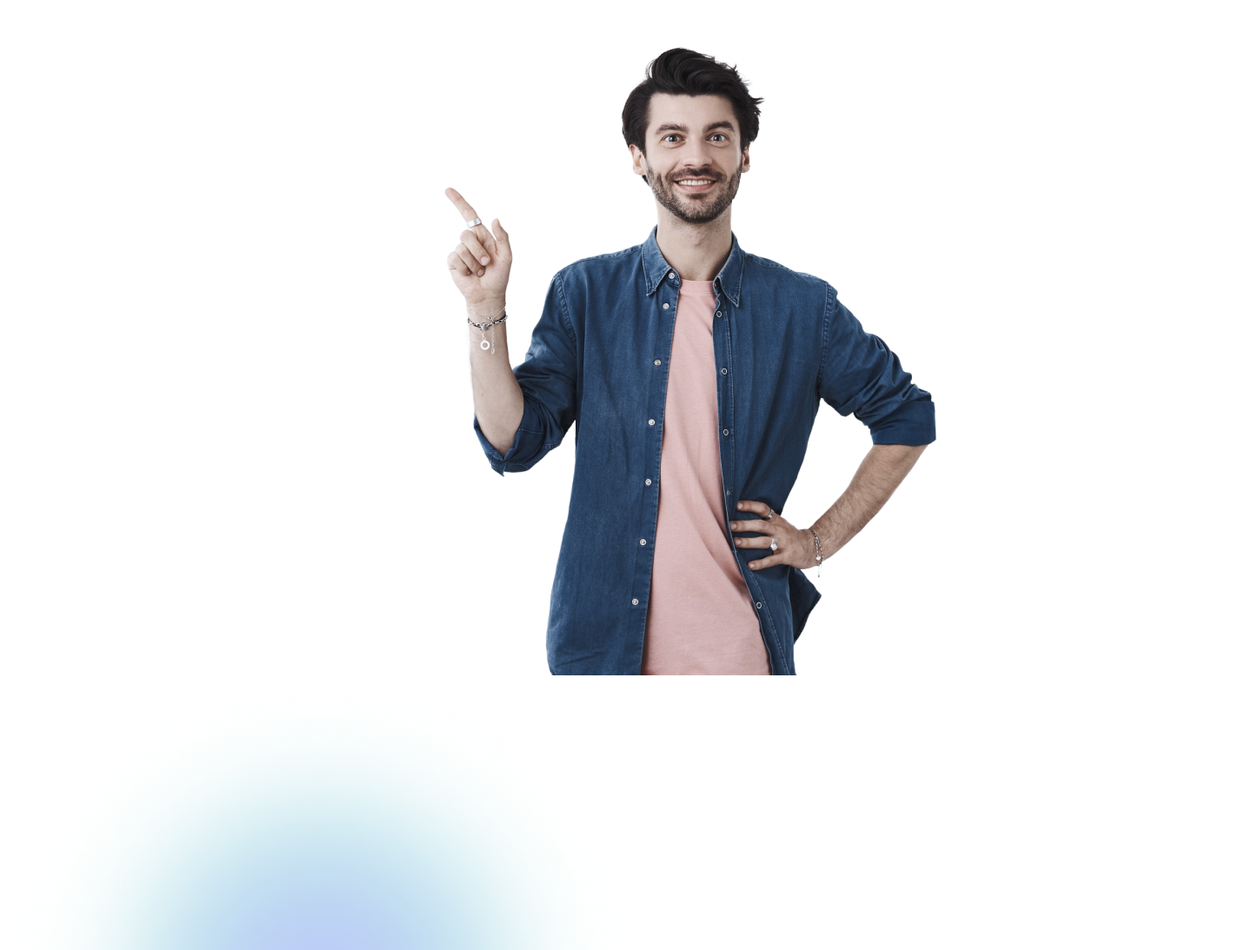
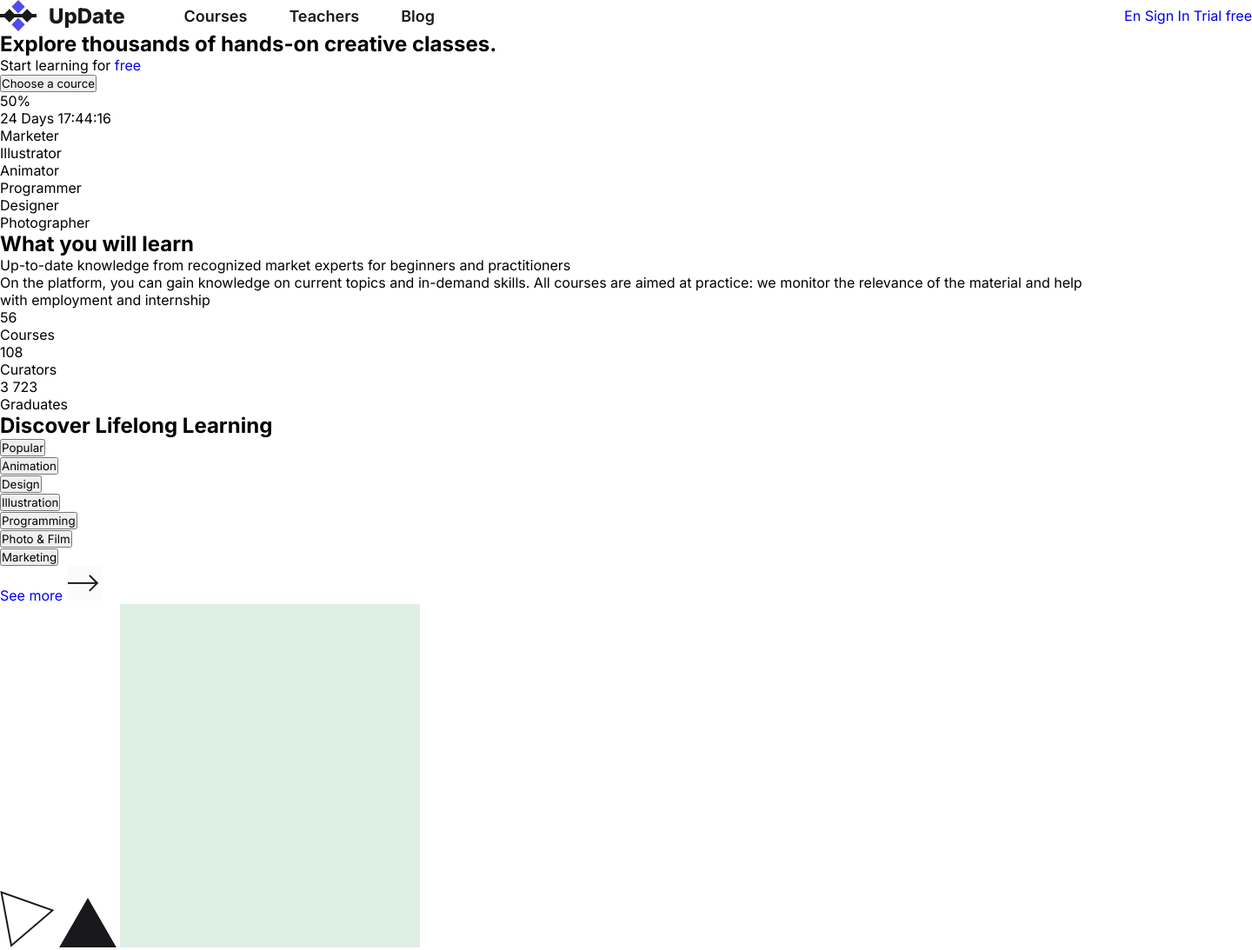
Before and after one commit to SonyUA/HillelSprint, a plain HTML site: page sprint-2/index.html in a window 1280 px wide. Shown: the top 1093 px of the page at 87% size, 1440 px wide, since content can reach past the window. Drawn offline with Linux system fonts and the light colour scheme.

Commit message:
add_litle_css

```diff
--- a/sprint-2/index.html
+++ b/sprint-2/index.html
@@ -10,31 +10,36 @@
     <title>Hillel-page</title>
 </head>
 <body>
-    <header>
-        <img src="./img/confident-sassy-young-bearded-gay-man-pink-t-shirt-shirt-hold-hand-waist-pointing-upper-left-corner-smiling-suggest-friends-visit-party-nearby 1.png"
+    <header class="header container">
+        <!-- <img src="./img/confident-sassy-young-bearded-gay-man-pink-t-shirt-shirt-hold-hand-waist-pointing-upper-left-corner-smiling-suggest-friends-visit-party-nearby 1.png"
             alt="">
         <img src="./img/Ellipse 20.png" alt="">
-        <img src="./img/Ellipse 21.png" alt="">
-        <a href="index.html">
+        <img src="./img/Ellipse 21.png" alt=""> -->
+        <div class="header__left">
+            <a class="header__logo" href="index.html">
                 <img src="./img/logo.svg" alt="logo">
                 UpDate
             </a>
             <nav>
-            <ul>
+                <ul class="header__list">
                     <li>
-                    <a href="#">Courses</a>
+                        <a class="header__list-link" href="#">Courses</a>
                     </li>
                     <li>
-                    <a href="#">Teachers</a>
+                        <a class="header__list-link" href="#">Teachers</a>
                     </li>
                     <li>
-                    <a href="#">Blog</a>
+                        <a class="header__list-link" href="#">Blog</a>
                     </li>
                 </ul>
+            </nav>
+        </div>
+        <div class="header__right">
             <a href="#">En</a>
             <a href="#">Sign In</a>
             <a href="#">Trial free</a>
-        </nav>
+        </div>
+
     </header>
     <main>
         <section class="offer">
--- a/sprint-2/style/style.css
+++ b/sprint-2/style/style.css
@@ -0,0 +1,47 @@
+* {
+    margin: 0;
+    padding: 0;
+    list-style: none;
+    text-decoration: none;
+    box-sizing: border-box;
+    font-family: 'Inter', sans-serif;
+}
+
+.container {
+    width: 1440px;
+    margin: 0 auto;
+}
+
+.header {
+    display: flex;
+    align-items: center;
+    justify-content: space-between;
+}
+
+.header__left {
+    display: flex;
+    align-items: center;
+    gap: 68px;
+}
+
+.header__logo {
+    font-weight: 800;
+    font-size: 24px;
+    line-height: 29px;
+    color: #19191C;
+    display: flex;
+    align-items: center;
+    gap: 14px;
+}
+
+.header__list {
+    display: flex;
+    gap: 48px;
+
+}
+
+.header__list-link {
+    font-weight: 600;
+    font-size: 18px;
+    color: #19191C;
+}
```
Lines whose indentation alone changed are shown as unchanged.
